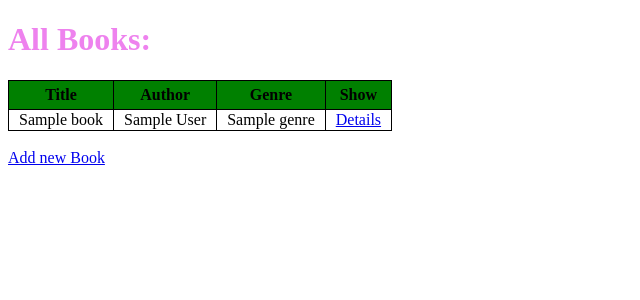
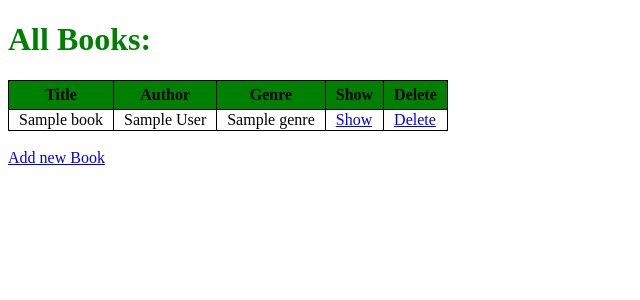
Before and after one commit to juanMoleroD/codeclan_library, a Flask app: template templates/all_books.html in a window 1280 px wide. Shown: the top 300 px of the page, without its empty margins (0-640 px from the left). Run offline with Flask 2, Linux system fonts and the light colour scheme; the template is opened without the code that fills it: most values are stand-ins (such as "Sample title", 1, 10 or a date in 2020).

Commit message:
completed MVP

```diff
--- a/models/book_list.py
+++ b/models/book_list.py
@@ -8,3 +8,6 @@ books = [book1, book2, book3]
 
 def add_book(new_book):
     books.append(new_book)
+
+def remove_book_by_index(index):
+    books.pop(index)
--- a/static/style.css
+++ b/static/style.css
@@ -1,5 +1,5 @@
 h1 {
-    color: violet;
+    color: green;
 }
 table {
     border: 1px solid black;
--- a/templates/all_books.html
+++ b/templates/all_books.html
@@ -15,6 +15,7 @@
             <th>Author</th>
             <th>Genre</th>
             <th>Show</th>
+            <th>Delete</th>
         </thead>
         <tbody>
 
@@ -23,7 +24,8 @@
                 <td>{{ book.title }}</td>
                 <td>{{ book.author}}</td>
                 <td>{{ book.genre }}</td>
-                <td><a href="/books/{{ loop.index0 }}">Details</a></td> <!-- or books.index(book)  -->
+                <td><a href="/books/{{ loop.index0 }}">Show</a></td> <!-- or books.index(book)  -->
+                <td><a href="/books/delete/{{ loop.index0 }}">Delete</a></td>
             </tr>
             {% endfor %}
         </tbody>
```
Also changed, not shown: controllers/controller.py (+7 -1 lines).
